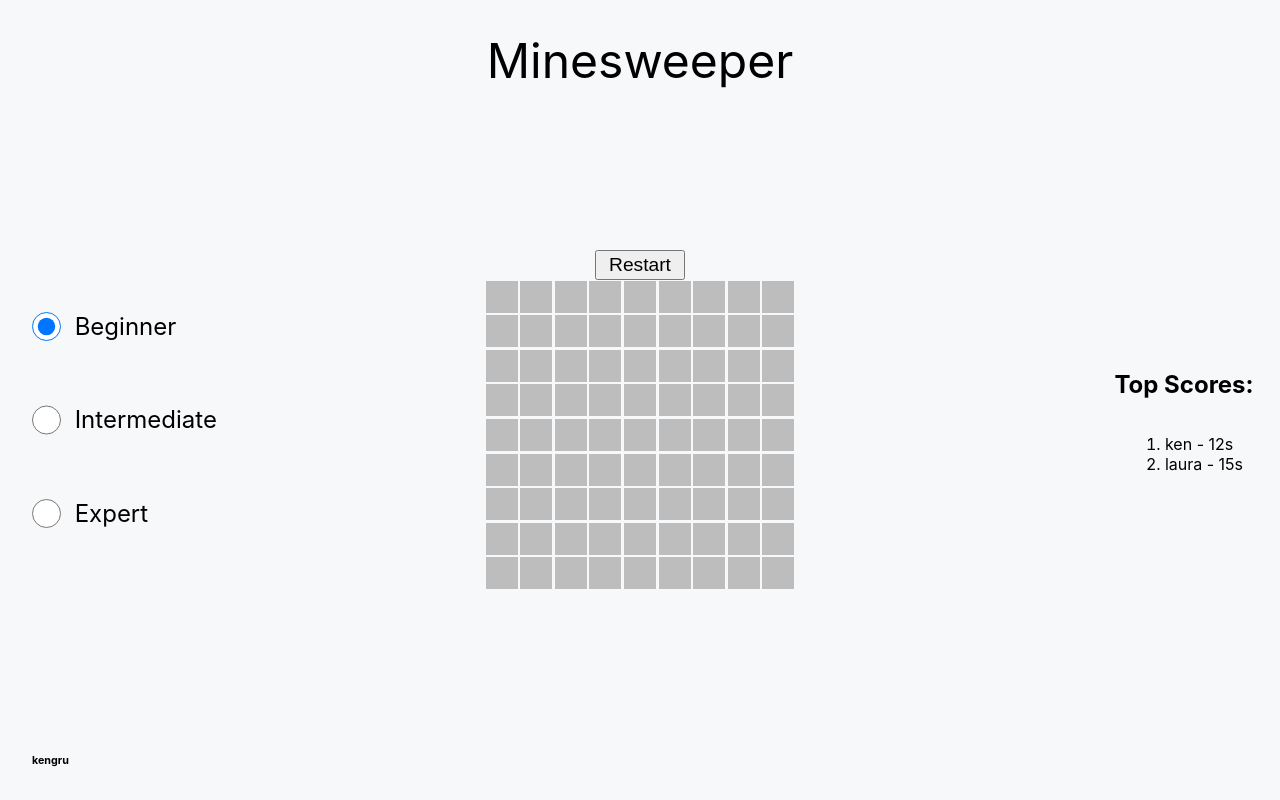
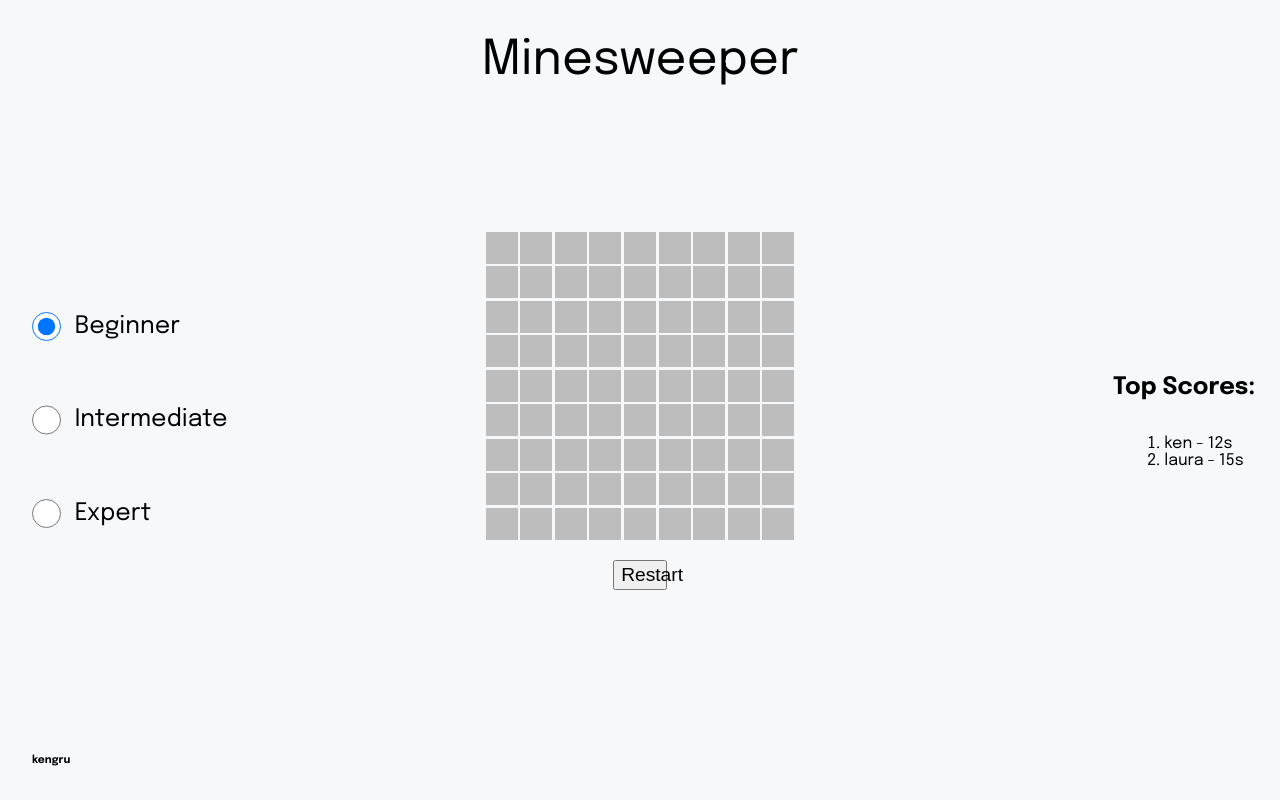
Before and after one commit to kengru/minesweeper, a React (Create React App) app: page / in a window 1280 px wide. Built offline with nearby package versions, Linux system fonts and the light colour scheme.

Commit message:
Fonts and added near values.

```diff
--- a/src/components/Game/Row/index.tsx
+++ b/src/components/Game/Row/index.tsx
@@ -2,6 +2,7 @@ import React from "react";
 import { StyleSheet, css } from "aphrodite";
 
 import { Space } from "../Space";
+import { calculateNear } from "../../../utils/functions";
 
 const styles = StyleSheet.create({
   row: {
@@ -21,18 +22,28 @@ interface Props {
 
 export const Row = (props: Props) => {
   const { width, columns, mines, flags, revealed, checkMine, setFlag } = props;
-  const spaces = [...Array(columns).keys()].map((element) => (
+  const spaces = [...Array(columns).keys()].map((element) => {
+    const nearValue = calculateNear(
+      mines,
+      width,
+      element,
+      mines.length,
+      mines[0].length
+    );
+    return (
       <Space
         key={element}
         x={width}
         y={element}
+        nearValue={nearValue}
         mine={mines[width][element]}
         flag={flags[width][element]}
         revealed={revealed[width][element]}
         checkMine={checkMine}
         setFlag={setFlag}
       />
-  ));
+    );
+  });
 
   return <div className={css(styles.row)}>{spaces}</div>;
 };
--- a/src/components/Game/Space/index.tsx
+++ b/src/components/Game/Space/index.tsx
@@ -1,10 +1,13 @@
-import React from "react";
+import React, { useMemo } from "react";
 import { StyleSheet, css } from "aphrodite";
 
 import Flag from "../../../images/flagIcon.svg";
 
 const styles = StyleSheet.create({
   space: {
+    display: "flex",
+    alignItems: "center",
+    justifyContent: "center",
     margin: "0.08em",
     height: "2em",
     width: "2em"
@@ -19,12 +22,28 @@ const styles = StyleSheet.create({
   },
   revealed: {
     backgroundColor: "#E3DCDC"
+  },
+  one: {
+    color: "#00BFFF"
+  },
+  two: {
+    color: "#228B22"
+  },
+  three: {
+    color: "#DC143C"
+  },
+  four: {
+    color: "#000080"
+  },
+  five: {
+    color: "#4B0082"
   }
 });
 
 interface Props {
   x: number;
   y: number;
+  nearValue: number;
   mine: number;
   flag: boolean;
   revealed: boolean;
@@ -33,18 +52,33 @@ interface Props {
 }
 
 export const Space = (props: Props) => {
-  const { x, y, flag, revealed, checkMine, setFlag } = props;
+  const { x, y, nearValue, flag, revealed, checkMine, setFlag } = props;
 
   const leftClicked = () => {
     checkMine(x, y);
-    console.log(`LeftClicked: ${x} ${y}`);
   };
 
   const rightClicked = (event: React.MouseEvent) => {
     event.preventDefault();
     setFlag(x, y);
-    console.log(`RightClicked: ${x} ${y}`);
   };
+
+  const spaceColor: object | null = useMemo(() => {
+    switch (nearValue) {
+      case 1:
+        return styles.one;
+      case 2:
+        return styles.two;
+      case 3:
+        return styles.three;
+      case 4:
+        return styles.four;
+      case 5:
+        return styles.five;
+      default:
+        return null;
+    }
+  }, [nearValue]);
 
   return (
     <div
@@ -53,9 +87,12 @@ export const Space = (props: Props) => {
       className={css(
         styles.space,
         styles.default,
+        spaceColor,
         flag ? styles.flag : styles.space,
         revealed ? styles.revealed : styles.space
       )}
-    ></div>
+    >
+      {revealed ? (nearValue !== 0 ? nearValue : "") : ""}
+    </div>
   );
 };
--- a/src/components/Game/index.tsx
+++ b/src/components/Game/index.tsx
@@ -21,9 +21,11 @@ const styles = StyleSheet.create({
     alignItems: "center"
   },
   startButton: {
+    margin: "1em",
     height: "5%",
-    width: "10%",
-    fontSize: "1.2em"
+    width: "6%",
+    fontSize: "1.2em",
+    justifySelf: "flex-end"
   },
   grid: {
     display: "flex",
@@ -191,10 +193,10 @@ export const Game = (props: Props) => {
 
   return (
     <div onContextMenu={preventContext} className={css(styles.game)}>
+      <div className={css(styles.grid)}>{rows}</div>
       <button className={css(styles.startButton)} onClick={() => resetGame()}>
         Restart
       </button>
-      <div className={css(styles.grid)}>{rows}</div>
     </div>
   );
 };
--- a/src/index.css
+++ b/src/index.css
@@ -1,19 +1,25 @@
-html, #root {
+html,
+#root {
   height: 100%;
+}
+
+@font-face {
+  font-family: "Epilogue";
+  src: local("Epilogue"), url(fonts/Epilogue.ttf) format("truetype");
 }
 
 body {
   width: 100%;
   height: 100%;
   margin: 0;
-  font-family: -apple-system, BlinkMacSystemFont, 'Segoe UI', 'Roboto', 'Oxygen',
-    'Ubuntu', 'Cantarell', 'Fira Sans', 'Droid Sans', 'Helvetica Neue',
-    sans-serif;
+  font-family: "Epilogue", -apple-system, BlinkMacSystemFont, "Segoe UI",
+    "Roboto", "Oxygen", "Ubuntu", "Cantarell", "Fira Sans", "Droid Sans",
+    "Helvetica Neue", sans-serif;
   -webkit-font-smoothing: antialiased;
   -moz-osx-font-smoothing: grayscale;
 }
 
 code {
-  font-family: source-code-pro, Menlo, Monaco, Consolas, 'Courier New',
+  font-family: source-code-pro, Menlo, Monaco, Consolas, "Courier New",
     monospace;
 }
--- a/src/utils/difficulty-data.ts
+++ b/src/utils/difficulty-data.ts
@@ -8,7 +8,7 @@ export const BeginnerState: State = {
   mines: fillMines(create2DNumber(9, 9), 10, 9, 9),
   flags: create2DBoolean(9, 9),
   revealed: create2DBoolean(9, 9)
-}
+};
 
 export const IntermediateState: State = {
   gridH: 16,
@@ -17,13 +17,13 @@ export const IntermediateState: State = {
   mines: fillMines(create2DNumber(16, 16), 40, 16, 16),
   flags: create2DBoolean(16, 16),
   revealed: create2DBoolean(16, 16)
-}
+};
 
 export const ExpertState: State = {
   gridH: 16,
   gridW: 30,
   numMines: 99,
-  mines: fillMines(create2DNumber(16, 30), 99, 16, 30),
-  flags: create2DBoolean(9, 9),
-  revealed: create2DBoolean(9, 9)
-}
+  mines: fillMines(create2DNumber(30, 16), 99, 30, 16),
+  flags: create2DBoolean(30, 16),
+  revealed: create2DBoolean(30, 16)
+};
```
Also changed, not shown: src/fonts/Epilogue.ttf (added). Lines whose indentation alone changed are shown as unchanged.
